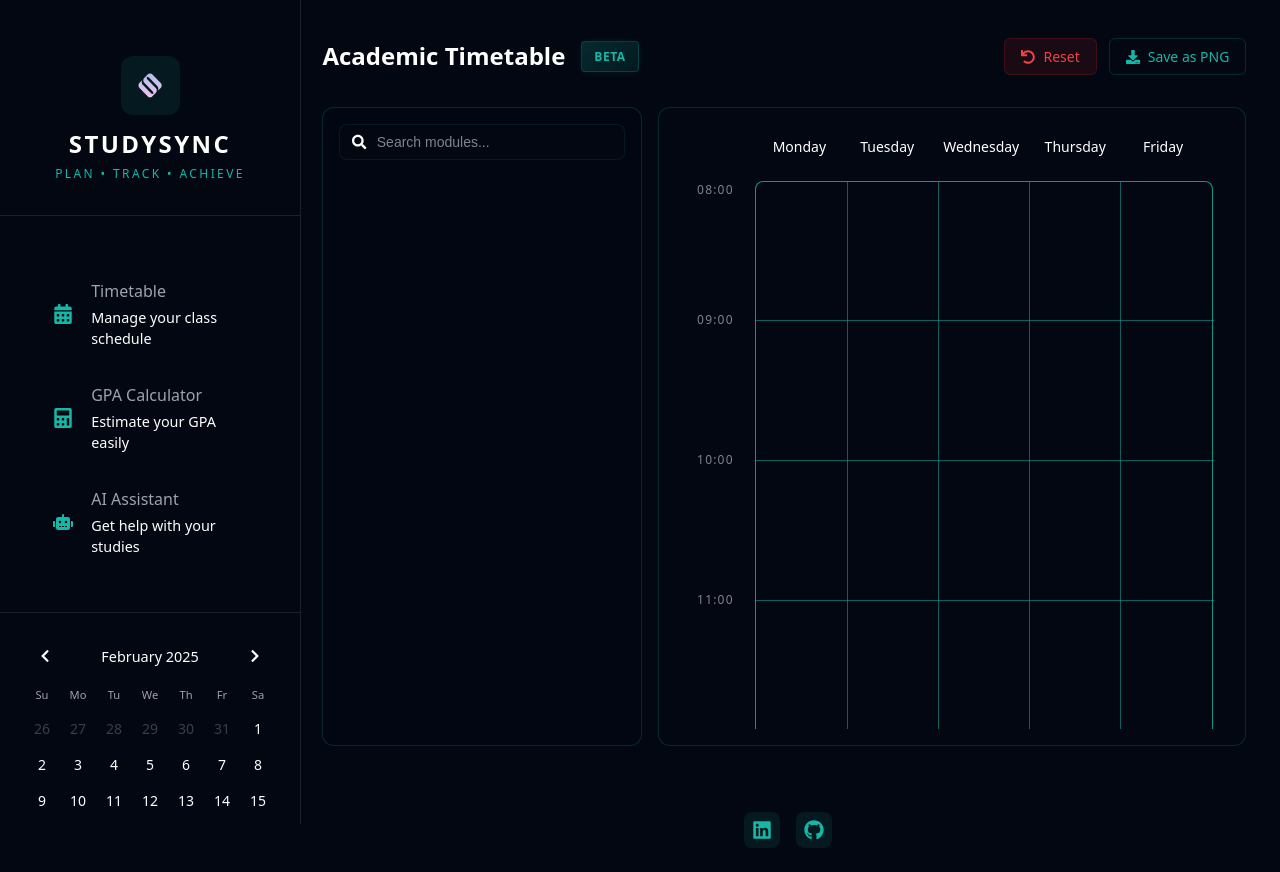
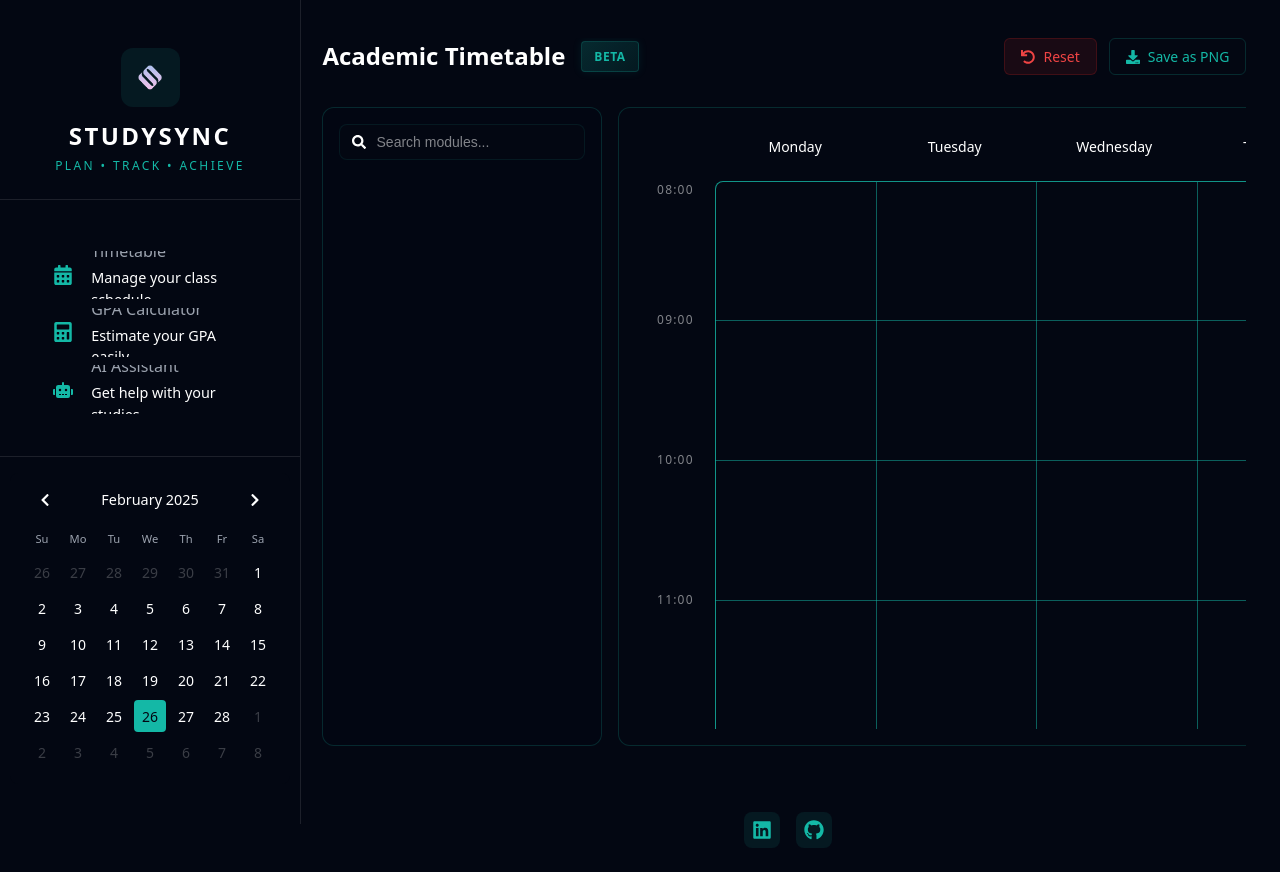
Before and after one commit to MarcusMQF/StudySync, a React (Vite) app: page /timetable in a window 1280 px wide. Built offline with nearby package versions, Linux system fonts and the light colour scheme.

Commit message:
Sidebar Responsive

```diff
--- a/src/components/Sidebar.css
+++ b/src/components/Sidebar.css
@@ -11,32 +11,21 @@
   display: flex;
   flex-direction: column;
   gap: 2rem;
-  overflow-y: auto;
-  overflow-x: hidden;
-  scrollbar-width: thin;
-  scrollbar-color: rgba(255, 255, 255, 0.1) transparent;
+  overflow: hidden;
 }
 
-/* Add scrollbar styling for webkit browsers */
+/* Remove scrollbar styles */
 .sidebar::-webkit-scrollbar {
-  width: 6px;
+  display: none;
 }
 
-.sidebar::-webkit-scrollbar-track {
-  background: transparent;
-}
-
-.sidebar::-webkit-scrollbar-thumb {
-  background: rgba(255, 255, 255, 0.1);
-  border-radius: 3px;
-}
-
-.sidebar::-webkit-scrollbar-thumb:hover {
-  background: rgba(255, 255, 255, 0.2);
+.sidebar {
+  -ms-overflow-style: none;
+  scrollbar-width: none;
 }
 
 .logo-container {
-  padding: 2rem;
+  padding: 1.5rem;
   margin-bottom: 0.5rem;
   display: flex;
   flex-direction: column;
@@ -44,6 +33,7 @@
   gap: 1rem;
   border-bottom: 1px solid rgba(255, 255, 255, 0.1);
   min-height: fit-content;
+  flex-shrink: 0;
 }
 
 .logo-icon {
@@ -89,7 +79,8 @@
   display: flex;
   flex-direction: column;
   gap: 0.25rem;
-  min-height: fit-content;
+  flex: 1;
+  min-height: 0;
 }
 
 .sidebar-item {
@@ -171,11 +162,11 @@
 
 .calendar-container {
   margin-top: auto;
-  padding: 1rem 1rem 3.4rem 1rem;
+  padding: 1rem 1rem 2.5rem 1rem;
   border-top: 1px solid rgba(255, 255, 255, 0.1);
   display: flex;
   justify-content: center;
-  min-height: fit-content;
+  flex-shrink: 0;
 }
 
 .calendar-header {
@@ -222,37 +213,44 @@
   }
 
   .logo-text h1 {
-    font-size: 1.25rem;
+    font-size: 1.1rem;
   }
 
   .logo-text p {
-    font-size: 0.7rem;
+    font-size: 0.65rem;
+    margin-top: 0.25rem;
   }
 
   .sidebar-item {
-    padding: 0.5rem 2rem 0.5rem 2.2rem;
-  }
-
-  .sidebar-item-content {
-    gap: 0.25rem;
+    padding: 0.5rem 1.5rem 0.5rem 1.7rem;
   }
 
   .sidebar-item .label {
-    font-size: 1rem;
+    font-size: 0.9rem;
   }
 
   .sidebar-item .description {
-    font-size: 0.9rem;
+    font-size: 0.8rem;
   }
 
   .calendar-container {
-    padding: 0.75rem 0.75rem 1.5rem 0.75rem;
+    padding: 0.75rem 0.75rem 2rem 0.75rem;
+  }
+
+  .calendar-header {
+    font-size: 0.8rem;
+    margin-bottom: 0.75rem;
+  }
+
+  .calendar-day {
+    padding: 2px;
+    font-size: 0.7rem;
   }
 }
 
 @media (max-height: 600px) {
   .sidebar {
-    gap: 0.75rem;
+    gap: 0.5rem;
   }
 
   .logo-container {
@@ -260,31 +258,37 @@
   }
 
   .logo-text h1 {
-    font-size: 1.1rem;
+    font-size: 1rem;
   }
 
   .logo-text p {
-    font-size: 0.65rem;
+    font-size: 0.6rem;
   }
 
   .sidebar-item {
-    padding: 0.4rem 2rem 0.4rem 2.2rem;
-  }
-
-  .sidebar-item-content {
-    gap: 0.25rem;
+    padding: 0.4rem 1.5rem 0.4rem 1.7rem;
   }
 
   .sidebar-item .label {
-    font-size: 1rem;
+    font-size: 0.85rem;
   }
 
   .sidebar-item .description {
-    font-size: 0.9rem;
+    font-size: 0.75rem;
   }
 
   .calendar-container {
-    padding: 0.5rem 0.5rem 1rem 0.5rem;
+    padding: 0.5rem 0.5rem 1.5rem 0.5rem;
+  }
+
+  .calendar-header {
+    font-size: 0.75rem;
+    margin-bottom: 0.5rem;
+  }
+
+  .calendar-day {
+    padding: 1px;
+    font-size: 0.65rem;
   }
 }
 
--- a/src/components/Timetable.css
+++ b/src/components/Timetable.css
@@ -84,6 +84,7 @@
   flex: 1;
   min-height: 0;
   height: 100%;
+  min-width: 0;
 }
 
 .course-panel {
@@ -411,8 +412,33 @@
   height: calc(100% + 15px);
   display: flex;
   flex-direction: column;
-  overflow: hidden;
+  overflow-x: auto;
   position: relative;
+  min-width: 900px;
+}
+
+/* Horizontal scrollbar styles for timetable grid */
+.timetable-grid::-webkit-scrollbar {
+  height: 6px;
+}
+
+.timetable-grid::-webkit-scrollbar-track {
+  background: transparent;
+}
+
+.timetable-grid::-webkit-scrollbar-thumb {
+  background: rgba(255, 255, 255, 0.1);
+  border-radius: 3px;
+}
+
+.timetable-grid::-webkit-scrollbar-thumb:hover {
+  background: rgba(255, 255, 255, 0.2);
+}
+
+/* Firefox scrollbar for timetable grid */
+.timetable-grid {
+  scrollbar-width: thin;
+  scrollbar-color: rgba(255, 255, 255, 0.1) transparent;
 }
 
 .days-header {
@@ -802,6 +828,12 @@
   .timetable-layout {
     grid-template-columns: 250px 1fr;
   }
+
+  .timetable-grid-wrapper {
+    overflow-x: auto;
+    margin: 0 -1rem; /* Compensate for container padding */
+    padding: 0 1rem;
+  }
 }
 
 @media (max-width: 768px) {
@@ -819,10 +851,15 @@
   }
 
   .timetable-grid {
-    overflow-x: auto;
     border-radius: 12px;
     border: 1px solid rgba(20, 184, 166, 0.2);
     flex: 1;
+  }
+
+  .timetable-grid-wrapper {
+    overflow-x: auto;
+    margin: 0 -1rem;
+    padding: 0 1rem;
   }
 
   .timetable-header {
@@ -1354,3 +1391,54 @@
   background: rgba(239, 68, 68, 0.15);
   border-color: rgba(239, 68, 68, 0.3);
 }
+
+/* Add horizontal scrollbar styles */
+@media (max-width: 1200px) {
+  .timetable-layout::-webkit-scrollbar {
+    height: 6px;
+    width: 6px;
+  }
+
+  .timetable-layout::-webkit-scrollbar-track {
+    background: transparent;
+  }
+
+  .timetable-layout::-webkit-scrollbar-thumb {
+    background: rgba(255, 255, 255, 0.1);
+    border-radius: 3px;
+  }
+
+  .timetable-layout::-webkit-scrollbar-thumb:hover {
+    background: rgba(255, 255, 255, 0.2);
+  }
+
+  /* Firefox */
+  .timetable-layout {
+    scrollbar-width: thin;
+    scrollbar-color: rgba(255, 255, 255, 0.1) transparent;
+  }
+}
+
+/* Scrollbar styles for the wrapper */
+.timetable-grid-wrapper::-webkit-scrollbar {
+  height: 6px;
+}
+
+.timetable-grid-wrapper::-webkit-scrollbar-track {
+  background: transparent;
+}
+
+.timetable-grid-wrapper::-webkit-scrollbar-thumb {
+  background: rgba(255, 255, 255, 0.1);
+  border-radius: 3px;
+}
+
+.timetable-grid-wrapper::-webkit-scrollbar-thumb:hover {
+  background: rgba(255, 255, 255, 0.2);
+}
+
+/* Firefox */
+.timetable-grid-wrapper {
+  scrollbar-width: thin;
+  scrollbar-color: rgba(255, 255, 255, 0.1) transparent;
+}
```
